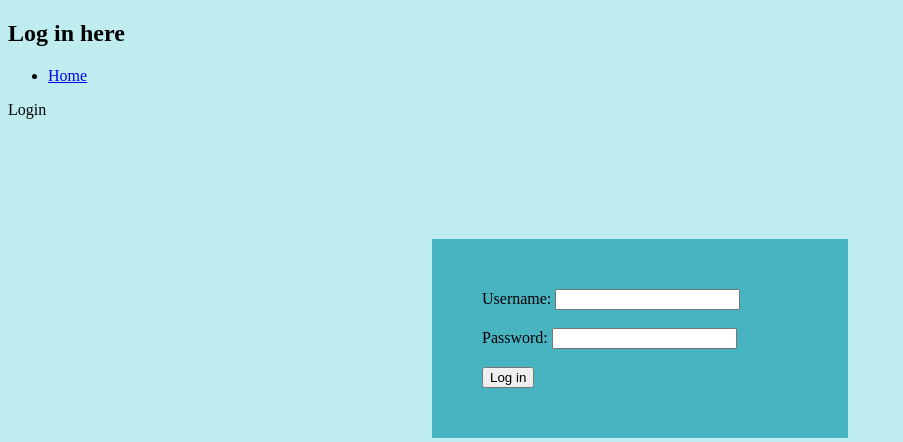
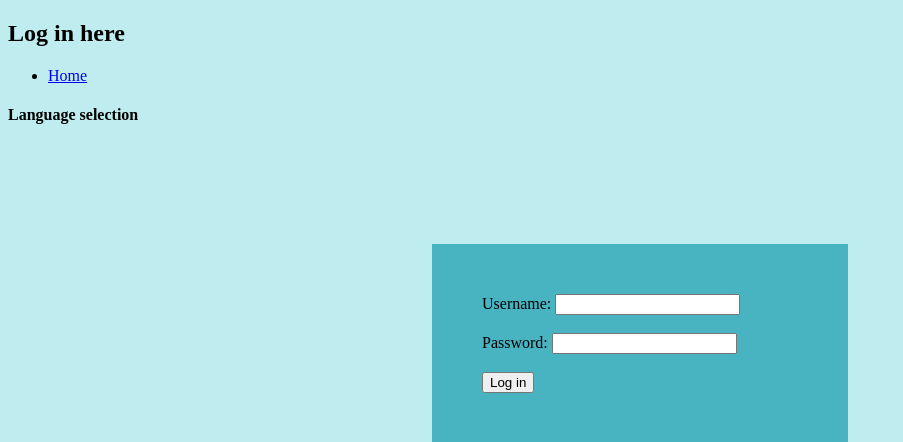
Before and after one commit to lilylusvardii/KV6002_TeamProject, a PHP site: page /Login.html in a window 1280 px wide. Shown: the top 442 px of the page, without its empty margins (0-903 px from the left). Run offline with PHP 8.4, Linux system fonts and the light colour scheme.

Commit message:
translation

```diff
--- a/Login.html
+++ b/Login.html
@@ -11,7 +11,10 @@
       <ul>
         <li><a href="index.php"> Home </a></li>
       </ul>
-  <p>Login</p>
+        <section>
+          <h4>Language selection</h4>
+          <div id="google_translate_element"></div> <!-- Google Translate widget will appear here -->
+        </section>
 
       <form method="post" action="Login.php">
         <label for="username">Username:</label>
@@ -24,5 +27,19 @@
       <a href="Logout.php">Log out</a>
 
     </main>
+
+    <!-- Google Translate -->
+    <script type="text/javascript">
+      function googleTranslateElementInit() {
+          new google.translate.TranslateElement({
+              pageLanguage: 'en',
+              includedLanguages: 'zh-CN,ms,es,en,fr',
+              layout: google.translate.TranslateElement.InlineLayout.SIMPLE
+          }, 'google_translate_element');
+      }
+  </script>
+  <script type="text/javascript" src="//translate.google.com/translate_a/element.js?cb=googleTranslateElementInit"></script>
+  <!-- End Google Translate -->
+
 </body>
 </html>
--- a/index.php
+++ b/index.php
@@ -17,9 +17,11 @@
     </header>
     <main>
         <section>
-            <h2>Language selection</h2>
-            <div id="google_translate_element"></div> <!-- Google Translate widget will appear here -->        </section>
+            <h4>Language selection</h4>
+            <div id="google_translate_element"></div> <!-- Google Translate widget will appear here -->
         </section>
+
+
         <section>
             <h2>Events for you</h2>
             <ul>
```
Also changed, not shown: Events.html (+42 -0 lines). Lines whose indentation alone changed are shown as unchanged.
